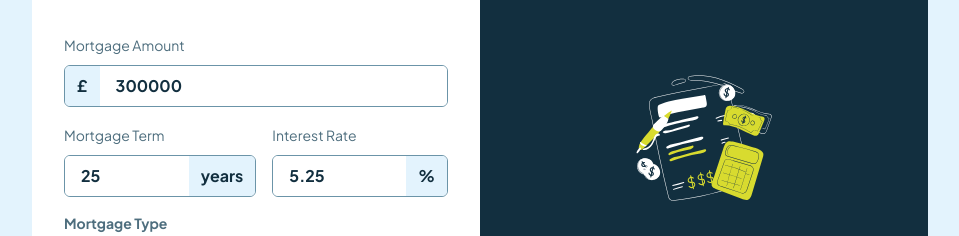
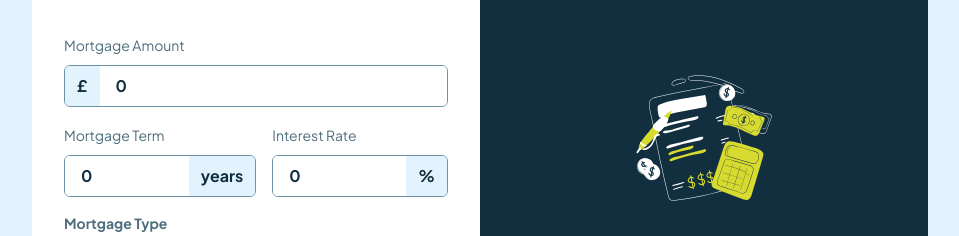
Before and after one commit to Esosek/mortgage-repayment, a Next.js app: page / in a window 1280 px wide. Shown: the part 207-443 px from the top of the page, without its empty margins (160-1119 px from the left). Built offline with nearby package versions, Linux system fonts and the light colour scheme.

Commit message:
Added clear all button

```diff
--- a/components/form/Form.tsx
+++ b/components/form/Form.tsx
@@ -13,20 +13,11 @@ export default function Form() {
     e.preventDefault();
   }
 
-  function handleClearForm() {
-    console.log("Form cleared");
-  }
-
   return (
     <form onSubmit={handleSubmit} className="px-8">
-      <FormHeader handleClearForm={handleClearForm} />
+      <FormHeader />
 
-      <CustomNumberInput
-        metric="£"
-        name="mortgage-amount"
-        initialValue={300000}
-        step="1000"
-      >
+      <CustomNumberInput metric="£" name="mortgage-amount" step="1000">
         Mortgage Amount
       </CustomNumberInput>
 
@@ -34,7 +25,6 @@ export default function Form() {
         <CustomNumberInput
           metric="years"
           name="mortgage-term"
-          initialValue={25}
           step="1"
           isMetricLeft={false}
         >
@@ -44,7 +34,6 @@ export default function Form() {
         <CustomNumberInput
           metric="%"
           name="interest-rate"
-          initialValue={5.25}
           step="0.01"
           isMetricLeft={false}
         >
--- a/components/form/FormHeader.tsx
+++ b/components/form/FormHeader.tsx
@@ -1,17 +1,12 @@
-type FormHeaderProps = {
-  handleClearForm?: () => void;
-};
-
-export default function FormHeader({ handleClearForm }: FormHeaderProps) {
+export default function FormHeader() {
   return (
     <div className="flex flex-col justify-between items-start gap-2 md:items-center my-8 md:flex-row">
       <h1 className="font-bold text-xl md:text-lg">Mortgage Calculator</h1>
-      <button
-        onClick={handleClearForm}
-        className="text-sm underline text-slate-700 hover:text-slate-900"
-      >
-        Clear All
-      </button>
+      <input
+        type="reset"
+        value="Clear All"
+        className="text-sm underline text-slate-700 hover:text-slate-900 hover:cursor-pointer"
+      />
     </div>
   );
 }
```
